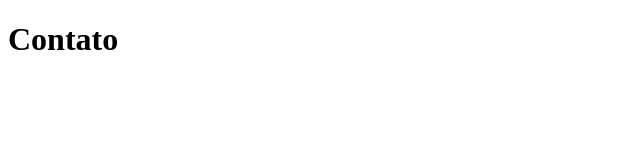
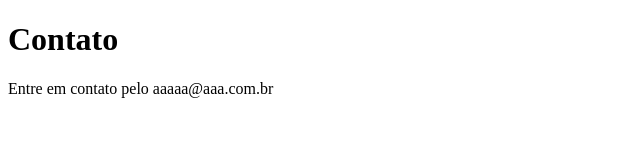
Before and after one commit to denikodaira/deni_study, a plain HTML site: page contato.html in a window 1280 px wide. Shown: the whole page, without its empty margins (0-640 px from the left). Drawn offline with Linux system fonts and the light colour scheme.

Commit message:
adicionando o e-mail de contato

```diff
--- a/contato.html
+++ b/contato.html
@@ -7,5 +7,6 @@
 </head>
 <body>
     <h1>Contato</h1>
+    <p>Entre em contato pelo aaaaa@aaa.com.br</p>
 </body>
 </html>
```
